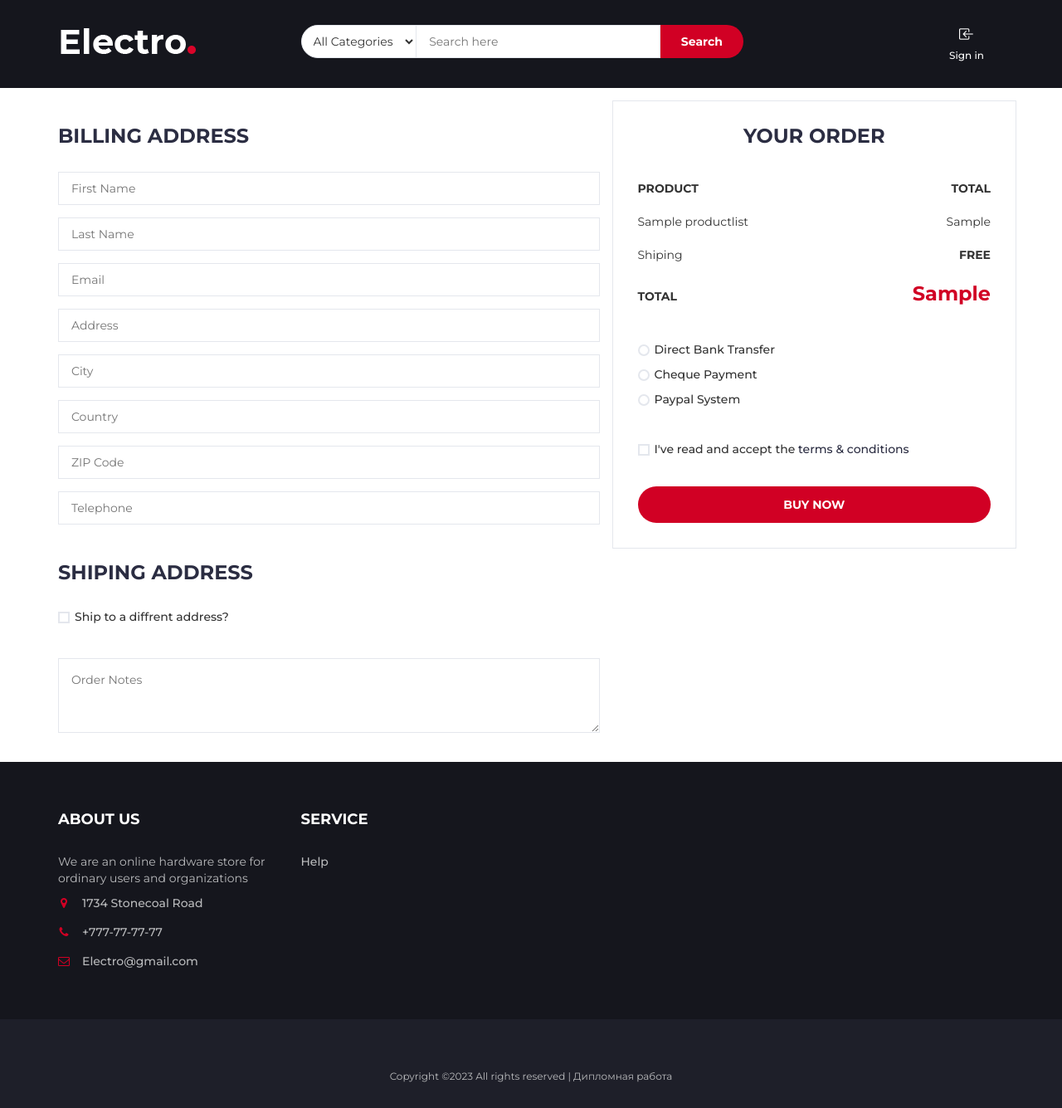
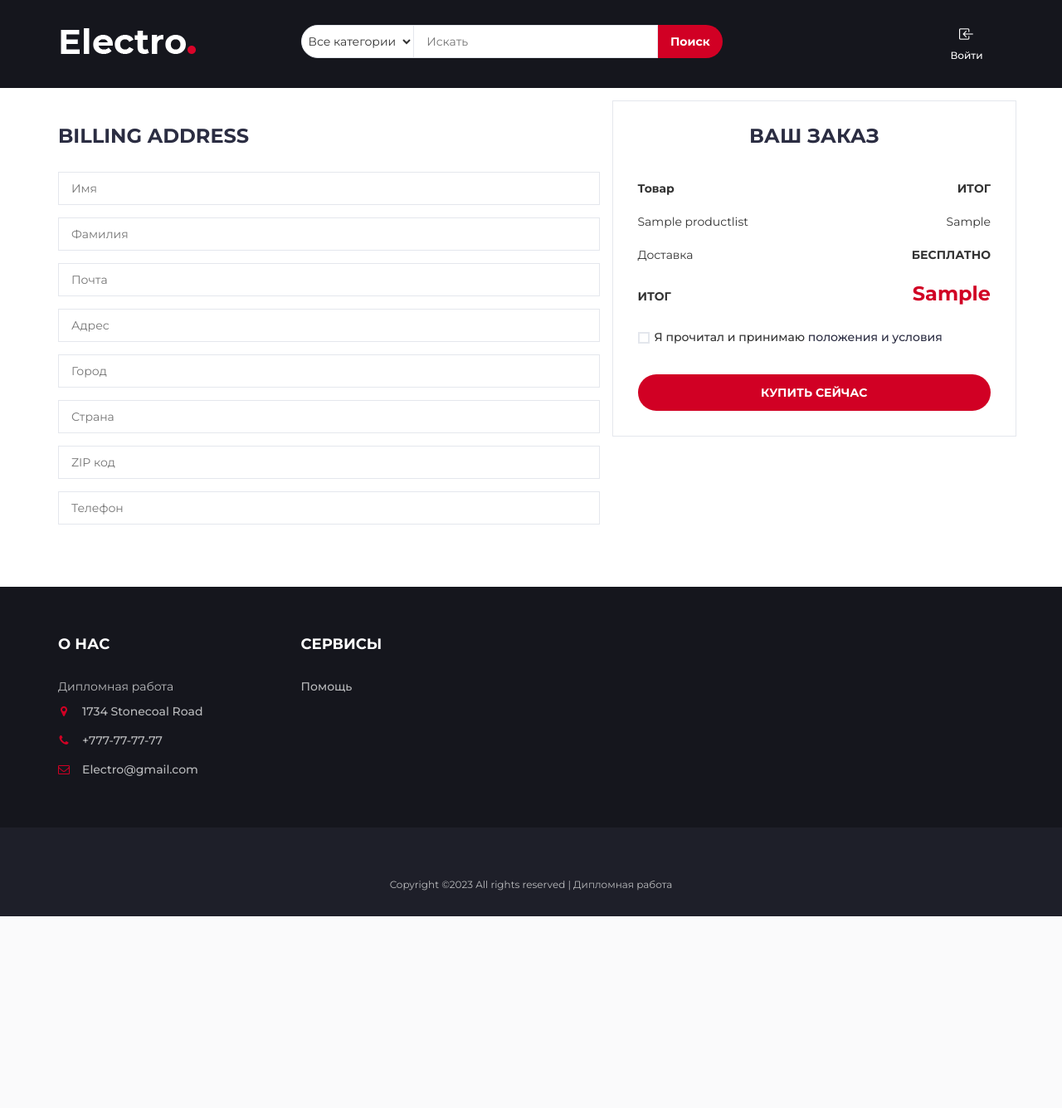
Before and after one commit to unlimmitted/Electro, a Django app: a page that uses eshop/templates/shop/base.html in a window 1280 px wide. Shown: the whole page at 83% size. After the commit the page ends 1104 px from the top, so only its background shows below. Run offline with Django 4.2, Linux system fonts and the light colour scheme; tables that the repository leaves empty hold one stand-in row (values such as "Sample post"); some libraries are stand-ins or nearby versions.

Commit message:
translate&fix

```diff
--- a/eshop/static/css/style.css
+++ b/eshop/static/css/style.css
@@ -183,7 +183,7 @@ textarea.input {
 /*-- Select input --*/
 
 .input-select {
-  padding: 0px 10px;
+  padding: 0px 4px;
   background: #FFF;
   border: 1px solid #E4E7ED;
   height: 40px;
@@ -481,7 +481,7 @@ textarea.input {
 
 .header-search form .search-btn {
   height: 40px;
-  width: 100px;
+  width: 78px;
   background: #D10024;
   color: #FFF;
   font-weight: 700;
--- a/eshop/templates/shop/base.html
+++ b/eshop/templates/shop/base.html
@@ -47,13 +47,13 @@
 							<div class="header-search">
                                 <form action="{% url 'all_product' %}">
                                     <select class="input-select" name="category_search">
-										<option value="0" name="category_search">All Categories</option>
+										<option value="0" name="category_search">Все категории</option>
 										{% for category in category_list %}
 										<option value="{{ category.pk }}" name="category_search">{{ category }}</option>
 										{% endfor %}
 									</select>
-                                    <input class="input" placeholder="Search here" name="search">
-									<button class="search-btn">Search</button>
+                                    <input class="input" placeholder="Искать" name="search">
+									<button class="search-btn">Поиск</button>
                                 </form>
 							</div>
 						</div>
@@ -65,7 +65,7 @@
                                 {% if request.user.is_authenticated %}
 								<div>
 									<a>
-										<span>Login user: <center><a href="{% url 'logout' %}" style="font-color: red;">{{request.user.username}}</a></center></span>
+										<span>Пользователь: <center><a href="{% url 'logout' %}" style="font-color: red;">{{request.user.username}}</a></center></span>
 									</a>
 								</div>
                                 <!-- Cart -->
@@ -73,7 +73,7 @@
 									<a href="{% url 'user_cart' request.user.username %}">
 
 										<i class="fa fa-shopping-cart"></i>
-										<span>Your Cart</span>
+										<span>Коризна</span>
 
 									</a>
 								</div>
@@ -82,7 +82,7 @@
                                 <div>
 									<a href="{% url 'login' %}">
 										<i class="bi bi-box-arrow-in-left"></i>
-										<span>Sign in</span>
+										<span>Войти</span>
 									</a>
 								</div>
                                 {% endif %}
@@ -113,8 +113,8 @@
 							<img src="{{ category.photo.url }}" alt="">
 						</div>
 						<div class="shop-body">
-							<h3>{{ category }}<br>Collection</h3>
-							<a href="{% url "category" category.pk %}" class="cta-btn">Shop now <i class="fa fa-arrow-circle-right"></i></a>
+							<h3>{{ category }}</h3>
+							<a href="{% url "category" category.pk %}" class="cta-btn">Смотреть <i class="fa fa-arrow-circle-right"></i></a>
 						</div>
 					</div>
 				</div>
@@ -132,7 +132,7 @@
 				<!-- section title -->
 				<div class="col-md-12">
 					<div class="section-title">
-						<h3 class="title"><a href="{% url 'all_product' %}">Products</a></h3>
+						<h3 class="title"><a href="{% url 'all_product' %}">Товары:</a></h3>
 						<div class="section-nav">
 						</div>
 					</div>
@@ -150,7 +150,7 @@
 										<div class="product-img">
 											<img src="{{ product.photo.url }}" alt="" width='263' height='263'>
 											<div class="product-label">
-												<span class="new">NEW</span>
+												<span class="new">НОВОЕ</span>
 											</div>
 										</div>
 										<div class="product-body">
@@ -162,7 +162,7 @@
                                         {% csrf_token %}
 										    <div class="add-to-cart">
                                                 {{ quantity_form.quantity }}
-										    	<button class="add-to-cart-btn"><i class="fa fa-shopping-cart"></i> add to cart</button>
+										    	<button class="add-to-cart-btn"><i class="fa fa-shopping-cart"></i> Добавить в корзину</button>
 										    </div>
                                         </form>
 										{% endif %}
@@ -193,8 +193,8 @@
 			<div class="row">
 				<div class="col-md-3 col-xs-6">
 					<div class="footer">
-						<h3 class="footer-title">About Us</h3>
-						<p>We are an online hardware store for ordinary users and organizations</p>
+						<h3 class="footer-title">О нас</h3>
+						<p>Дипломная работа</p>
 						<ul class="footer-links">
 							<li><a href="#"><i class="fa fa-map-marker"></i>1734 Stonecoal Road</a></li>
 							<li><a href="#"><i class="fa fa-phone"></i>+777-77-77-77</a></li>
@@ -205,7 +205,7 @@
 				{% if category_list %}
 				<div class="col-md-3 col-xs-6">
 					<div class="footer">
-						<h3 class="footer-title">Categories</h3>
+						<h3 class="footer-title">Категории</h3>
 						<ul class="footer-links">
 							{% for category in category_list %}
 							{% if category.pk <= 4 %}
@@ -218,13 +218,13 @@
 				{% endif %}
 				<div class="col-md-3 col-xs-6">
 					<div class="footer">
-						<h3 class="footer-title">Service</h3>
+						<h3 class="footer-title">Сервисы</h3>
 						<ul class="footer-links">
 						{% if request.user.is_authenticated %}
-							<li><a href="{% url 'user_cart' user.username %}">View Cart</a></li>
-							<li><a href="#">Help</a></li>
+							<li><a href="{% url 'user_cart' user.username %}">Показать корзину</a></li>
+							<li><a href="#">Помощь</a></li>
 						{% else %}
-						<li><a href="#">Help</a></li>
+						<li><a href="#">Помощь</a></li>
 						{% endif %}
 						</ul>
 					</div>
--- a/eshop/templates/shop/cart.html
+++ b/eshop/templates/shop/cart.html
@@ -9,7 +9,7 @@
         <div class="row">
             <!-- STORE -->
             <div id="store" class="col-md-9">
-                <h1> Cart </h1>
+                <h1> Корзина </h1>
                 <!-- store products -->
                 <div class="row">
                     {% if data %}
@@ -20,7 +20,7 @@
                             <div class="product-img">
                                 <img src="{{ item.photo.url }}" alt="" width='263' height='263'>
                                 <div class="product-label">
-                                    <span class="new">NEW</span>
+                                    <span class="new">НОВОЕ</span>
                                 </div>
                             </div>
                             <div class="product-body">
@@ -29,7 +29,7 @@
                             </div>
                             <form action="{% url 'checkout' item.slug %}">
                                 <div class="add-to-cart">
-                                    <button class="add-to-cart-btn" type="submit"><i class="bi bi-bag-fill"></i>Buy</button>
+                                    <button class="add-to-cart-btn" type="submit"><i class="bi bi-bag-fill"></i>Купить</button>
                                     <a href="{% url 'delete_cart_item' item.slug %}"><i class="bi bi-x-circle"></i></a>
                                 </div>
                             </form>
--- a/eshop/templates/shop/category.html
+++ b/eshop/templates/shop/category.html
@@ -19,7 +19,7 @@
                             <div class="product-img">
                                 <img src="{{ product.photo.url }}" alt="" width='263' height='263'>
                                 <div class="product-label">
-                                    <span class="new">NEW</span>
+                                    <span class="new">НОВОЕ</span>
                                 </div>
                             </div>
                             <div class="product-body">
@@ -31,7 +31,7 @@
                                 {% csrf_token %}
                                 <div class="add-to-cart">
                                     {{ quantity_form.quantity }}
-                                    <button class="add-to-cart-btn"><i class="fa fa-shopping-cart"></i> add to cart</button>
+                                    <button class="add-to-cart-btn"><i class="fa fa-shopping-cart"></i>Добавить в корзину</button>
                                 </div>
                             </form>
                             {% endif %}
--- a/eshop/templates/shop/checkout.html
+++ b/eshop/templates/shop/checkout.html
@@ -16,28 +16,28 @@
                         <h3 class="title">Billing address</h3>
                     </div>
                     <div class="form-group">
-                        <input class="input" type="text" name="first-name" placeholder="First Name">
+                        <input class="input" type="text" name="first-name" placeholder="Имя">
                     </div>
                     <div class="form-group">
-                        <input class="input" type="text" name="last-name" placeholder="Last Name">
+                        <input class="input" type="text" name="last-name" placeholder="Фамилия">
                     </div>
                     <div class="form-group">
-                        <input class="input" type="email" name="email" placeholder="Email">
+                        <input class="input" type="email" name="email" placeholder="Почта">
                     </div>
                     <div class="form-group">
-                        <input class="input" type="text" name="address" placeholder="Address">
+                        <input class="input" type="text" name="address" placeholder="Адрес">
                     </div>
                     <div class="form-group">
-                        <input class="input" type="text" name="city" placeholder="City">
+                        <input class="input" type="text" name="city" placeholder="Город">
                     </div>
                     <div class="form-group">
-                        <input class="input" type="text" name="country" placeholder="Country">
+                        <input class="input" type="text" name="country" placeholder="Страна">
                     </div>
                     <div class="form-group">
-                        <input class="input" type="text" name="zip-code" placeholder="ZIP Code">
+                        <input class="input" type="text" name="zip-code" placeholder="ZIP код">
                     </div>
                     <div class="form-group">
-                        <input class="input" type="tel" name="tel" placeholder="Telephone">
+                        <input class="input" type="tel" name="tel" placeholder="Телефон">
                     </div>
                     <div class="form-group">
                         <div class="input-checkbox">
@@ -49,66 +49,18 @@
                         </div>
                     </div>
                 </div>
-                <!-- /Billing Details -->
-
-                <!-- Shiping Details -->
-                <div class="shiping-details">
-                    <div class="section-title">
-                        <h3 class="title">Shiping address</h3>
-                    </div>
-                    <div class="input-checkbox">
-                        <input type="checkbox" id="shiping-address">
-                        <label for="shiping-address">
-                            <span></span>
-                            Ship to a diffrent address?
-                        </label>
-                        <div class="caption">
-                            <div class="form-group">
-                                <input class="input" type="text" name="first-name" placeholder="First Name">
-                            </div>
-                            <div class="form-group">
-                                <input class="input" type="text" name="last-name" placeholder="Last Name">
-                            </div>
-                            <div class="form-group">
-                                <input class="input" type="email" name="email" placeholder="Email">
-                            </div>
-                            <div class="form-group">
-                                <input class="input" type="text" name="address" placeholder="Address">
-                            </div>
-                            <div class="form-group">
-                                <input class="input" type="text" name="city" placeholder="City">
-                            </div>
-                            <div class="form-group">
-                                <input class="input" type="text" name="country" placeholder="Country">
-                            </div>
-                            <div class="form-group">
-                                <input class="input" type="text" name="zip-code" placeholder="ZIP Code">
-                            </div>
-                            <div class="form-group">
-                                <input class="input" type="tel" name="tel" placeholder="Telephone">
-                            </div>
-                        </div>
-                    </div>
-                </div>
-                <!-- /Shiping Details -->
-
-                <!-- Order notes -->
-                <div class="order-notes">
-                    <textarea class="input" placeholder="Order Notes"></textarea>
-                </div>
-                <!-- /Order notes -->
             </div>
 
             <!-- Order Details -->
             <div class="col-md-5 order-details">
                 <div class="section-title text-center">
-                    <h3 class="title">Your Order</h3>
+                    <h3 class="title">Ваш заказ</h3>
                 </div>
                 {% for product in prod_info %}
                 <div class="order-summary">
                     <div class="order-col">
-                        <div><strong>PRODUCT</strong></div>
-                        <div><strong>TOTAL</strong></div>
+                        <div><strong>Товар</strong></div>
+                        <div><strong>ИТОГ</strong></div>
                     </div>
                     <div class="order-products">
                         <div class="order-col">
@@ -117,55 +69,23 @@
                         </div>
                     </div>
                     <div class="order-col">
-                        <div>Shiping</div>
-                        <div><strong>FREE</strong></div>
+                        <div>Доставка</div>
+                        <div><strong>БЕСПЛАТНО</strong></div>
                     </div>
                     <div class="order-col">
-                        <div><strong>TOTAL</strong></div>
+                        <div><strong>ИТОГ</strong></div>
                         <div><strong class="order-total">{{ product.price }}</strong></div>
                     </div>
                 </div>
                 {% endfor %}
-                <div class="payment-method">
-                    <div class="input-radio">
-                        <input type="radio" name="payment" id="payment-1">
-                        <label for="payment-1">
-                            <span></span>
-                            Direct Bank Transfer
-                        </label>
-                        <div class="caption">
-                            <p>Lorem ipsum dolor sit amet, consectetur adipisicing elit, sed do eiusmod tempor incididunt ut labore et dolore magna aliqua.</p>
-                        </div>
-                    </div>
-                    <div class="input-radio">
-                        <input type="radio" name="payment" id="payment-2">
-                        <label for="payment-2">
-                            <span></span>
-                            Cheque Payment
-                        </label>
-                        <div class="caption">
-                            <p>Lorem ipsum dolor sit amet, consectetur adipisicing elit, sed do eiusmod tempor incididunt ut labore et dolore magna aliqua.</p>
-                        </div>
-                    </div>
-                    <div class="input-radio">
-                        <input type="radio" name="payment" id="payment-3">
-                        <label for="payment-3">
-                            <span></span>
-                            Paypal System
-                        </label>
-                        <div class="caption">
-                            <p>Lorem ipsum dolor sit amet, consectetur adipisicing elit, sed do eiusmod tempor incididunt ut labore et dolore magna aliqua.</p>
-                        </div>
-                    </div>
-                </div>
                 <div class="input-checkbox">
                     <input type="checkbox" id="terms">
                     <label for="terms">
                         <span></span>
-                        I've read and accept the <a href="#">terms & conditions</a>
+                        Я прочитал и принимаю <a href="#">положения и условия</a>
                     </label>
                 </div>
-                <a href="#" class="primary-btn order-submit">buy now</a>
+                <a href="#" class="primary-btn order-submit">Купить сейчас</a>
             </div>
             <!-- /Order Details -->
         </div>
--- a/eshop/templates/shop/product.html
+++ b/eshop/templates/shop/product.html
@@ -33,12 +33,12 @@
                     <h2 class="product-name">{{ item.title }}</h2>
                     <div>
                         <h3 class="product-price">{{ item.price }}</h3>
-                        <span class="product-available">In Stock</span>
+                        <span class="product-available">В наличии</span>
                     </div>
                     <p>{{ item.description }}</p>
                     <form action="{% url 'checkout' item.slug %}">
                     <div class="add-to-cart">
-                        <button class="add-to-cart-btn"><i class="bi bi-bag-fill"></i>Buy</button>
+                        <button class="add-to-cart-btn"><i class="bi bi-bag-fill"></i>Купить</button>
                     </div>
                     </form>
                 </div>
@@ -50,7 +50,7 @@
                 <div id="product-tab">
                     <!-- product tab nav -->
                     <ul class="tab-nav">
-                        <li class="active"><a>Description</a></li>
+                        <li class="active"><a>Описание</a></li>
                     </ul>
                     <!-- /product tab nav -->
 
```
Also changed, not shown: eshop/migrations/0005_alter_category_options_alter_category_photo.py (added), eshop/templates/shop/index.html (deleted).
